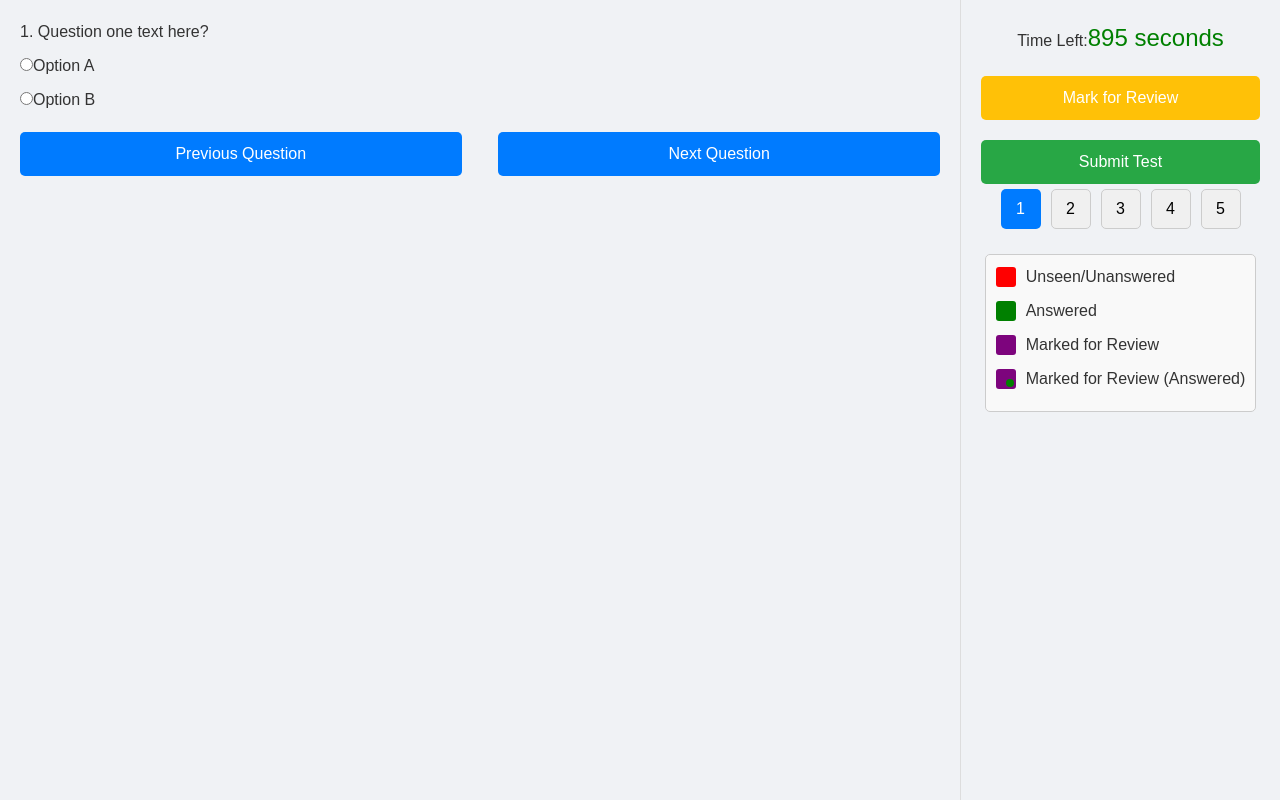
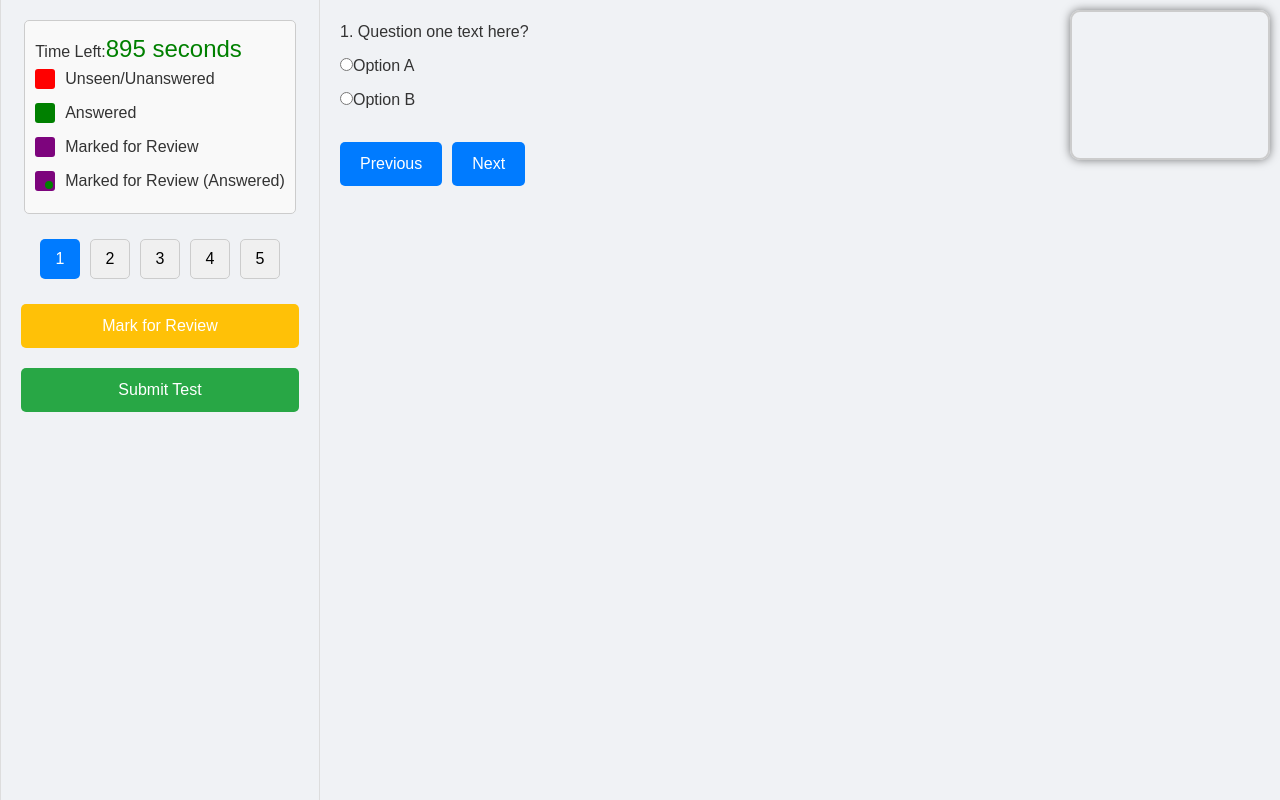
Before and after one commit to Riteshk1314/Al-codea-CCS-Hack, a React (Create React App) app in the folder frontend/: page /student in a window 1280 px wide. Built offline with nearby package versions, Linux system fonts and the light colour scheme; no server answers.

Commit message:
8th commit frontend

```diff
--- a/frontend/src/components/StudentPage.css
+++ b/frontend/src/components/StudentPage.css
@@ -1,3 +1,301 @@
+body, html {
+  margin: 0;
+  padding: 0;
+  height: 100%;
+  width: 100%;
+  font-family: Arial, sans-serif;
+  overflow: hidden;
+}
+
+.test-container {
+  display: flex;
+  height: 100vh;
+}
+
+.right-section {
+  width: 25%;
+  display: flex;
+  flex-direction: column;
+  align-items: center;
+  height: 100%;
+  border-left: 1px solid #ddd;
+  padding: 20px;
+}
+
+.question-section {
+  flex: 1;
+  padding: 20px;
+  overflow-y: auto;
+}
+
+.right-section {
+  width: 25%;
+  display: flex;
+  flex-direction: column;
+  align-items: center;
+  height: 100%;
+  border-left: 1px solid #ddd;
+  padding: 20px;
+  border-right: 1px solid #ddd;
+}
+
+.question {
+  margin-bottom: 20px;
+}
+
+.options {
+  margin-top: 10px;
+}
+
+.options div {
+  margin-bottom: 10px;
+}
+
+
+.question-diagram {
+  display: block;
+  margin: 0 auto 10px;
+}
+
+.timer {
+  position: fixed;
+  bottom: 20px;
+  background-color: #fff;
+  padding: 10px 20px;
+  border: 1px solid #ddd;
+  border-radius: 5px;
+}
+
+
+.time-left {
+  font-size: 1.5em;
+  color: green;
+}
+
+.button-container {
+  position: fixed;
+  bottom: 20px;
+  right: 20px;
+  border-left: 1px solid #ddd;
+  padding: 20px;
+  height: 70%;
+
+}
+
+.submit-button,
+.review-button {
+  display: block;
+  width: 100%;
+  padding: 10px;
+  border: none;
+  border-radius: 5px;
+  font-size: 1em;
+  cursor: pointer;
+}
+
+.submit-button {
+  background-color: #28a745;
+  color: #fff;
+  margin-top: 10px;
+}
+
+.submit-button:hover {
+  background-color: #218838;
+}
+
+.review-button {
+  background-color: #ffc107;
+  color: #fff;
+  margin-bottom: 10px;
+}
+
+.review-button:hover {
+  background-color: #e0a800;
+}
+
+.timer {
+  background-color: #fff;
+  padding: 10px 20px;
+  border: 1px solid #ddd;
+  border-radius: 5px;
+}
+
+.time-left {
+  font-size: 1.5em;
+  color: green;
+}
+
+
+.navigation-buttons {
+  display: flex;
+  flex-wrap: wrap;
+  justify-content: center;
+  margin-bottom: 20px;
+}
+
+.nav-button {
+  width: 40px;
+  height: 40px;
+  margin: 5px;
+  background-color: #f0f0f0;
+  border: 1px solid #ccc;
+  border-radius: 5px;
+  cursor: pointer;
+}
+
+.nav-button.active {
+  background-color: #007bff;
+  color: #fff;
+  border: none;
+}
+
+.nav-button.seen.answered{
+  background-color: green;
+}
+
+.nav-button.answered {
+  background-color: green ;
+  color: white !important;
+  border: none;
+}
+
+.nav-button.answered.review::after {
+  content: '';
+  position: absolute;
+  bottom: 2px;
+  right: 2px;
+  width: 8px;
+  height: 8px;
+  background-color: green;
+  border-radius: 50%;
+}
+
+.nav-button.seen {
+  background-color: red;
+  color: white;
+}
+
+.nav-button.review {
+  background-color: rgb(125, 4, 125);
+  color: white;
+}
+
+.nav-button.review.answered {
+  background-color: rgb(125, 4, 125);
+  color: white;
+  position: relative;
+}
+
+.nav-button.answered.review {
+  background-color: rgb(125, 4, 125);
+  position: relative;
+}
+
+
+.previous-button,
+.next-button {
+  padding: 10px 20px;
+  background-color: #007bff;
+  color: white;
+  border: none;
+  border-radius: 5px;
+  cursor: pointer;
+  margin-top: 10px;
+}
+
+
+.previous-button {
+  margin-right: 10px;  /* Adjust this value as needed for more or less space */
+}
+
+.previous-button:hover,
+.next-button:hover {
+  background-color: #0056b3;
+}
+
+
+.dropdown {
+  width: 100%;
+  margin-top: 20px;
+}
+
+.select-dropdown {
+  width: 100%;
+  padding: 10px;
+  border: 1px solid #ccc;
+  border-radius: 5px;
+  background-color: #fff;
+  font-size: 1em;
+  cursor: pointer;
+}
+
+.info-box {
+  margin-bottom: 20px;
+  padding: 10px;
+  border: 1px solid #ccc;
+  border-radius: 5px;
+  background-color: #f9f9f9;
+}
+
+.info-item {
+  display: flex;
+  align-items: center;
+  margin-bottom: 10px;
+}
+
+.info-color {
+  width: 20px;
+  height: 20px;
+  margin-right: 10px;
+  border-radius: 3px;
+}
+
+.info-color.answered {
+  background-color: green;
+}
+
+.info-color.unanswered {
+  background-color: red;
+}
+
+.info-color.review {
+  background-color: rgb(125, 4, 125);
+}
+
+.info-color.review-answered {
+  background-color: rgb(125, 4, 125);
+  position: relative;
+}
+
+.info-color.review-answered::after {
+  content: '';
+  position: absolute;
+  bottom: 2px;
+  right: 2px;
+  width: 8px;
+  height: 8px;
+  background-color: green;
+  border-radius: 50%;
+}
+
+.nav-toggle {
+  display: none;
+  background-color: #3498db;
+  color: white;
+  border: none;
+  padding: 10px;
+  cursor: pointer;
+}
+
+.offcanvas-menu {
+  display: none;
+}
+
+.offcanvas-menu.open {
+  display: block;
+}
+
+
 body, html {
   margin: 0;
   padding: 0;
--- a/frontend/src/components/StudentPage.js
+++ b/frontend/src/components/StudentPage.js
@@ -1,5 +1,6 @@
 import React, { useState, useEffect } from 'react';
 import './StudentPage.css';
+import CameraFeed from './CameraFeed';
 
 const StudentPage = ({ details }) => {
   const [timeLeft, setTimeLeft] = useState(900); // 15 minutes timer
@@ -18,7 +19,6 @@ const StudentPage = ({ details }) => {
     4: [],
     5: []
   });
-  const [isNavOpen, setIsNavOpen] = useState(false);
 
   useEffect(() => {
     if (timeLeft > 0) {
@@ -34,7 +34,6 @@ const StudentPage = ({ details }) => {
       [questionNumber]: { ...prevState[questionNumber], seen: true }
     }));
     setCurrentQuestion(questionNumber);
-    setIsNavOpen(false); // Close navigation when a question is selected
   };
 
   const handleMarkForReview = () => {
@@ -88,16 +87,58 @@ const StudentPage = ({ details }) => {
     // Submission logic here
   };
 
+  const [isNavOpen, setIsNavOpen] = useState(false);
+
   const handleToggleNav = () => {
-    console.log("Toggling navigation. Current state: ", isNavOpen);
     setIsNavOpen(!isNavOpen);
   };
 
   return (
     <div className="test-container">
       <button className="nav-toggle" onClick={handleToggleNav}>
-        {isNavOpen ? 'Close Navigation' : 'Open Navigation'}
+        {isNavOpen ? '☰' : '☰'}
       </button>
+      <div className={`right-section ${isNavOpen ? 'open' : ''}`}>
+        <div className="camera-feed-container">
+          <CameraFeed />
+        </div>
+        <div className="info-box">
+          <label>Time Left: </label>
+          <span className="time-left">{timeLeft} seconds</span>
+          <div className="info-item">
+            <div className="info-color unanswered"></div>
+            <span>Unseen/Unanswered</span>
+          </div>
+          <div className="info-item">
+            <div className="info-color answered"></div>
+            <span>Answered</span>
+          </div>
+          <div className="info-item">
+            <div className="info-color review"></div>
+            <span>Marked for Review</span>
+          </div>
+          <div className="info-item">
+            <div className="info-color review-answered"></div>
+            <span>Marked for Review (Answered)</span>
+          </div>
+        </div>
+        <div className="navigation-buttons">
+          {Object.keys(questionStatus).map((questionNumber) => (
+            <button
+              key={questionNumber}
+              className={`nav-button ${questionStatus[questionNumber].answered ? 'answered' : ''} ${questionStatus[questionNumber].seen ? 'seen' : ''} ${questionStatus[questionNumber].review ? 'review' : ''} ${currentQuestion === parseInt(questionNumber) ? 'active' : ''}`}
+              onClick={() => handleQuestionChange(parseInt(questionNumber))}
+            >
+              {questionNumber}
+              {questionStatus[questionNumber].answered && questionStatus[questionNumber].review && <span className="review-dot"></span>}
+            </button>
+          ))}
+        </div>
+        <button className="review-button" onClick={handleMarkForReview}>
+          {questionStatus[currentQuestion].review ? 'Unmark Review' : 'Mark for Review'}
+        </button>
+        <button className="submit-button" onClick={handleSubmit}>Submit Test</button>
+      </div>
       <div className={`question-section ${isNavOpen ? 'nav-open' : ''}`}>
         {currentQuestion === 1 && (
           <div className="question">
@@ -194,6 +235,7 @@ const StudentPage = ({ details }) => {
                 <input
                   type="checkbox"
                   id="q4a1"
+                  name="q4"
                   value="A"
                   checked={selectedAnswers[4].includes('A')}
                   onChange={() => handleCheckboxChange(4, 'A')}
@@ -204,6 +246,7 @@ const StudentPage = ({ details }) => {
                 <input
                   type="checkbox"
                   id="q4a2"
+                  name="q4"
                   value="B"
                   checked={selectedAnswers[4].includes('B')}
                   onChange={() => handleCheckboxChange(4, 'B')}
@@ -221,6 +264,7 @@ const StudentPage = ({ details }) => {
                 <input
                   type="checkbox"
                   id="q5a1"
+                  name="q5"
                   value="A"
                   checked={selectedAnswers[5].includes('A')}
                   onChange={() => handleCheckboxChange(5, 'A')}
@@ -231,6 +275,7 @@ const StudentPage = ({ details }) => {
                 <input
                   type="checkbox"
                   id="q5a2"
+                  name="q5"
                   value="B"
                   checked={selectedAnswers[5].includes('B')}
                   onChange={() => handleCheckboxChange(5, 'B')}
@@ -240,68 +285,15 @@ const StudentPage = ({ details }) => {
             </div>
           </div>
         )}
-
-        <div className="next-prev-buttons">
-          <button
-            className="next-prev-button"
-            onClick={handlePreviousQuestion}
-            disabled={currentQuestion === 1}
-          >
-            Previous Question
+        <div className="navigation">
+          <button className="previous-button" onClick={handlePreviousQuestion} disabled={currentQuestion === 1}>
+            Previous
           </button>
-          <button
-            className="next-prev-button"
-            onClick={handleNextQuestion}
-            disabled={currentQuestion === 5}
-          >
-            Next Question
+          <button className="next-button" onClick={handleNextQuestion} disabled={currentQuestion === 5}>
+            Next
           </button>
         </div>
       </div>
-
-      <div className="right-section">
-        <div className="timer">
-          <label>Time Left: </label>
-          <span className="time-left">{timeLeft} seconds</span>
-        </div>
-        <button className="review-button" onClick={handleMarkForReview}>
-          {questionStatus[currentQuestion].review ? 'Unmark Review' : 'Mark for Review'}
-        </button>
-        <button className="submit-button" onClick={handleSubmit}>Submit Test</button>
-        <div className="navigation-buttons">
-          {Object.keys(questionStatus).map((questionNumber) => (
-            <button
-              key={questionNumber}
-              className={`nav-button ${questionStatus[questionNumber].answered ? 'answered' : ''} ${questionStatus[questionNumber].seen ? 'seen' : ''} ${questionStatus[questionNumber].review ? 'review' : ''} ${currentQuestion === parseInt(questionNumber) ? 'active' : ''}`}
-              onClick={() => handleQuestionChange(parseInt(questionNumber))}
-            >
-              {questionNumber}
-              {questionStatus[questionNumber].answered && questionStatus[questionNumber].review && <span className="review-dot"></span>}
-            </button>
-          ))}
-        </div>
-        <div className="info-box">
-          <div className="info-item">
-            <div className="info-color unanswered"></div>
-            <span>Unseen/Unanswered</span>
-          </div>
-          <div className="info-item">
-            <div className="info-color answered"></div>
-            <span>Answered</span>
-          </div>
-          <div className="info-item">
-            <div className="info-color review"></div>
-            <span>Marked for Review</span>
-          </div>
-          <div className="info-item">
-            <div className="info-color review-answered"></div>
-            <span>Marked for Review (Answered)</span>
-          </div>
-        </div>
-      </div>
-      <button className="nav-toggle" onClick={handleToggleNav}>
-        {isNavOpen ? 'Close Navigation' : 'Open Navigation'}
-      </button>
     </div>
   );
 };
```
